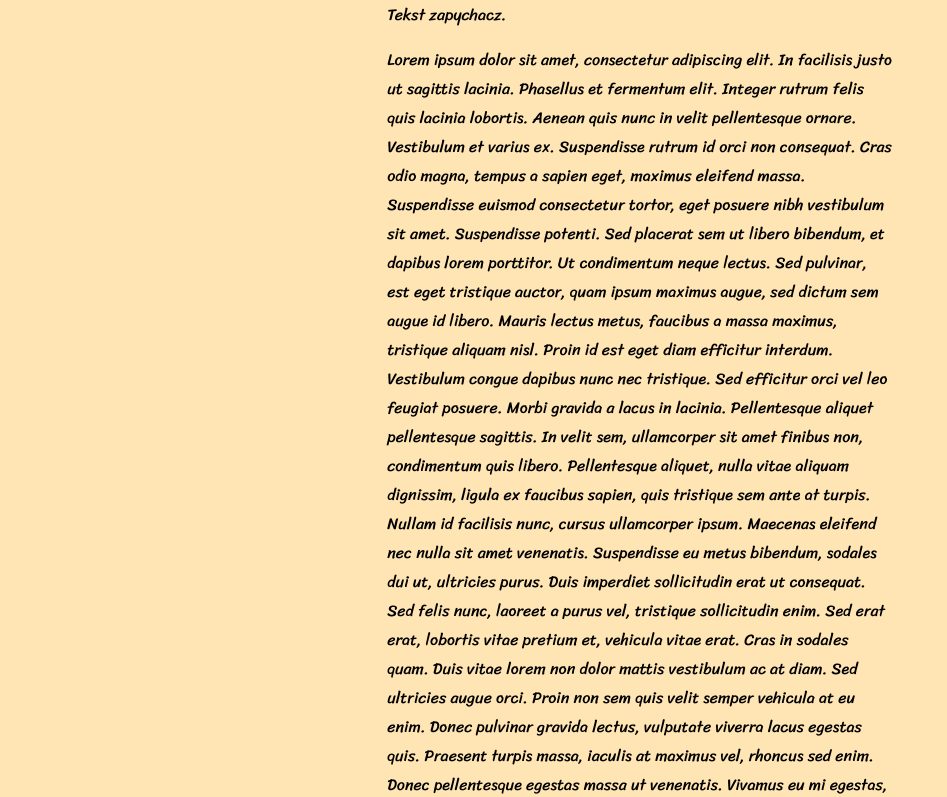
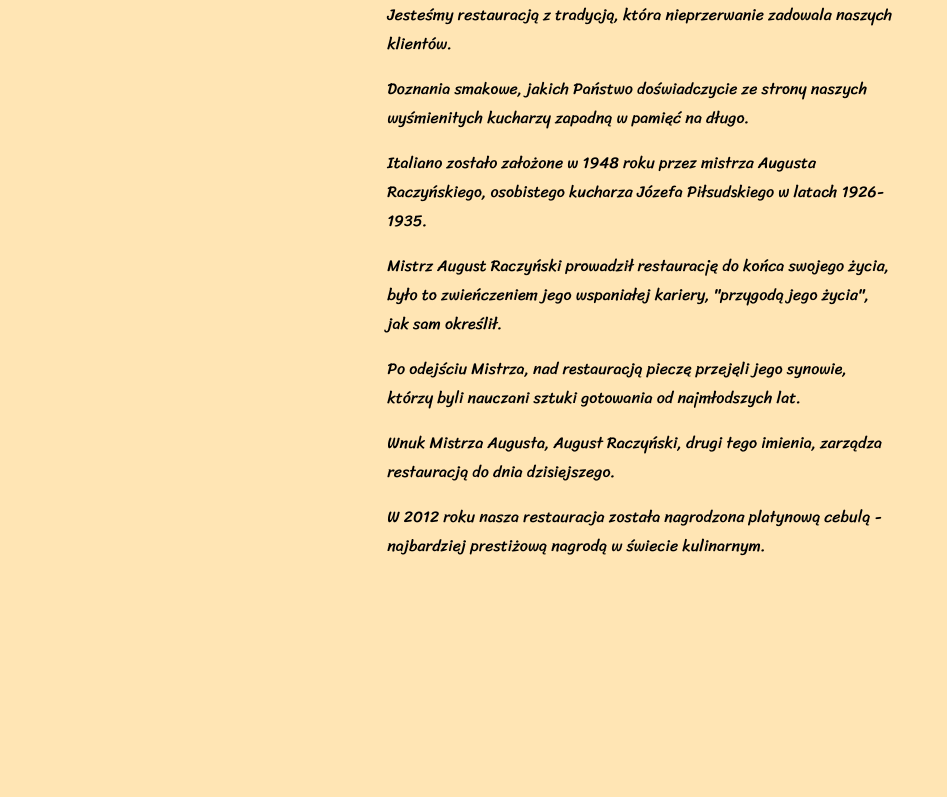
Before and after one commit to bartek2016/Projekty-Frond-end, a plain HTML site: page Italiano/index.html in a window 1280 px wide. Shown: the part 69-866 px from the top of the page, without its empty margins (0-947 px from the left). After the commit the page ends 800 px from the top, so only its background shows below. Drawn offline with Linux system fonts and the light colour scheme.

Commit message:
italiano treść
nic wielkiego, sam zapychacz

```diff
--- a/Italiano/css/style.css
+++ b/Italiano/css/style.css
@@ -17,4 +17,5 @@ body main {
   text-decoration: none;
   color: #ff0000;
   font-size: 160%;
+  padding: 1%;
 }
--- a/Italiano/index.html
+++ b/Italiano/index.html
@@ -13,18 +13,13 @@
     <main>
       <section>
         <article>
-          <p>Tekst zapychacz.</p>
-          <p>
-
-Lorem ipsum dolor sit amet, consectetur adipiscing elit. In facilisis justo ut sagittis lacinia. Phasellus et fermentum elit. Integer rutrum felis quis lacinia lobortis. Aenean quis nunc in velit pellentesque ornare. Vestibulum et varius ex. Suspendisse rutrum id orci non consequat. Cras odio magna, tempus a sapien eget, maximus eleifend massa. Suspendisse euismod consectetur tortor, eget posuere nibh vestibulum sit amet. Suspendisse potenti. Sed placerat sem ut libero bibendum, et dapibus lorem porttitor. Ut condimentum neque lectus. Sed pulvinar, est eget tristique auctor, quam ipsum maximus augue, sed dictum sem augue id libero.
-
-Mauris lectus metus, faucibus a massa maximus, tristique aliquam nisl. Proin id est eget diam efficitur interdum. Vestibulum congue dapibus nunc nec tristique. Sed efficitur orci vel leo feugiat posuere. Morbi gravida a lacus in lacinia. Pellentesque aliquet pellentesque sagittis. In velit sem, ullamcorper sit amet finibus non, condimentum quis libero. Pellentesque aliquet, nulla vitae aliquam dignissim, ligula ex faucibus sapien, quis tristique sem ante at turpis. Nullam id facilisis nunc, cursus ullamcorper ipsum.
-
-Maecenas eleifend nec nulla sit amet venenatis. Suspendisse eu metus bibendum, sodales dui ut, ultricies purus. Duis imperdiet sollicitudin erat ut consequat. Sed felis nunc, laoreet a purus vel, tristique sollicitudin enim. Sed erat erat, lobortis vitae pretium et, vehicula vitae erat. Cras in sodales quam. Duis vitae lorem non dolor mattis vestibulum ac at diam. Sed ultricies augue orci.
-
-Proin non sem quis velit semper vehicula at eu enim. Donec pulvinar gravida lectus, vulputate viverra lacus egestas quis. Praesent turpis massa, iaculis at maximus vel, rhoncus sed enim. Donec pellentesque egestas massa ut venenatis. Vivamus eu mi egestas, eleifend mauris quis, ultrices sapien. Vivamus volutpat venenatis aliquet. Aenean blandit id dolor et sollicitudin. Sed vehicula dolor eu auctor rutrum. Ut quam turpis, gravida at faucibus vitae, eleifend in turpis. Aenean ut leo at libero lobortis interdum fringilla non massa. Aliquam sit amet tincidunt odio, ac lobortis mauris. Mauris in hendrerit quam. Cras vel aliquam tellus. Nulla finibus pellentesque justo at aliquam.
-
-Quisque risus ligula, sodales eu congue in, tincidunt non diam. Sed consequat quam egestas auctor pretium. Aliquam rutrum quam nec lobortis viverra. Ut varius leo turpis, et malesuada lorem egestas in. In non turpis enim. Aliquam lacinia, nulla id sollicitudin molestie, est diam feugiat est, eget iaculis leo tellus non nunc. Quisque a velit porta lacus porttitor elementum non at nisl. Curabitur accumsan eleifend nibh ut porta. Vestibulum sed lobortis libero, id vestibulum nisi. In eu aliquam erat, sit amet ultricies diam. Vestibulum sed nibh ac metus vulputate egestas ut ut nibh. Sed a elit placerat, malesuada nulla eu, suscipit dolor. Sed et augue eget erat laoreet malesuada. Suspendisse blandit vestibulum elit, ac suscipit tellus hendrerit sed. </p>
+          <p>Jesteśmy restauracją z tradycją, która nieprzerwanie zadowala naszych klientów.</p>
+          <p>Doznania smakowe, jakich Państwo doświadczycie ze strony naszych wyśmienitych kucharzy zapadną w pamięć na długo.</p>
+          <p>Italiano zostało założone w 1948 roku przez mistrza Augusta Raczyńskiego, osobistego kucharza Józefa Piłsudskiego w latach 1926-1935.</p>
+          <p>Mistrz August Raczyński prowadził restaurację do końca swojego życia, było to zwieńczeniem jego wspaniałej kariery, "przygodą jego życia", jak sam określił.</p>
+          <p>Po odejściu Mistrza, nad restauracją pieczę przejęli jego synowie, którzy byli nauczani sztuki gotowania od najmłodszych lat.</p>
+          <p>Wnuk Mistrza Augusta, August Raczyński, drugi tego imienia, zarządza restauracją do dnia dzisiejszego.</p>
+          <p>W 2012 roku nasza restauracja została nagrodzona platynową cebulą - najbardziej prestiżową nagrodą w świecie kulinarnym.</p>
         </article>
       </section>
     </main>
```
